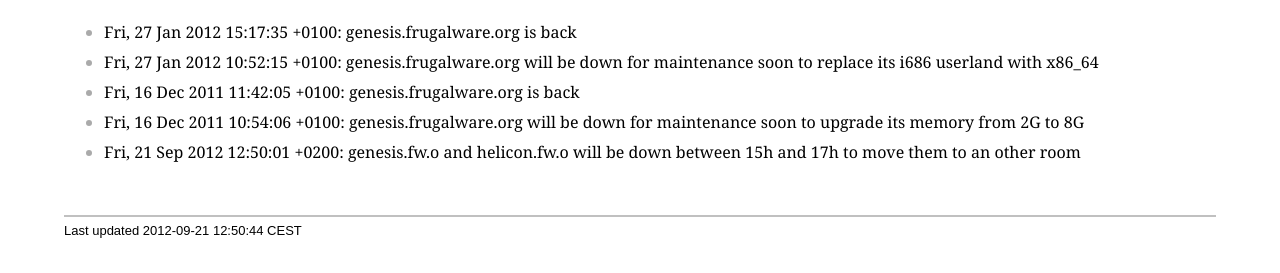
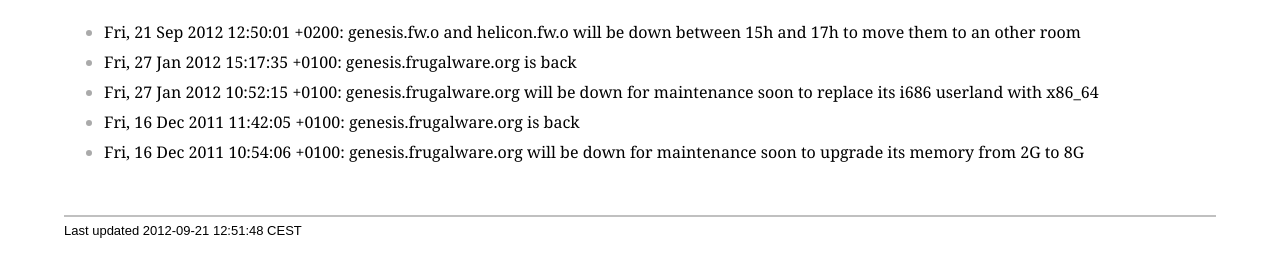
Before and after one commit to frugalware/frugalware.github.com, a plain HTML site: page index.html in a window 1280 px wide. Shown: the part 85-358 px from the top of the page. Drawn offline with Linux system fonts and the light colour scheme.

Commit message:
fix order

```diff
--- a/index.html
+++ b/index.html
@@ -743,6 +743,11 @@
 <div class="ulist"><ul>
 <li>
 <p>
+Fri, 21 Sep 2012 12:50:01 +0200: genesis.fw.o and helicon.fw.o will be down between 15h and 17h to move them to an other room
+</p>
+</li>
+<li>
+<p>
 Fri, 27 Jan 2012 15:17:35 +0100: genesis.frugalware.org is back
 </p>
 </li>
@@ -761,11 +766,6 @@
 Fri, 16 Dec 2011 10:54:06 +0100: genesis.frugalware.org will be down for maintenance soon to upgrade its memory from 2G to 8G
 </p>
 </li>
-<li>
-<p>
-Fri, 21 Sep 2012 12:50:01 +0200: genesis.fw.o and helicon.fw.o will be down between 15h and 17h to move them to an other room
-</p>
-</li>
 </ul></div>
 </div>
 </div>
@@ -773,7 +773,7 @@
 <div id="footnotes"><hr /></div>
 <div id="footer">
 <div id="footer-text">
-Last updated 2012-09-21 12:50:44 CEST
+Last updated 2012-09-21 12:51:48 CEST
 </div>
 </div>
 </body>
```
Also changed, not shown: index.txt.
